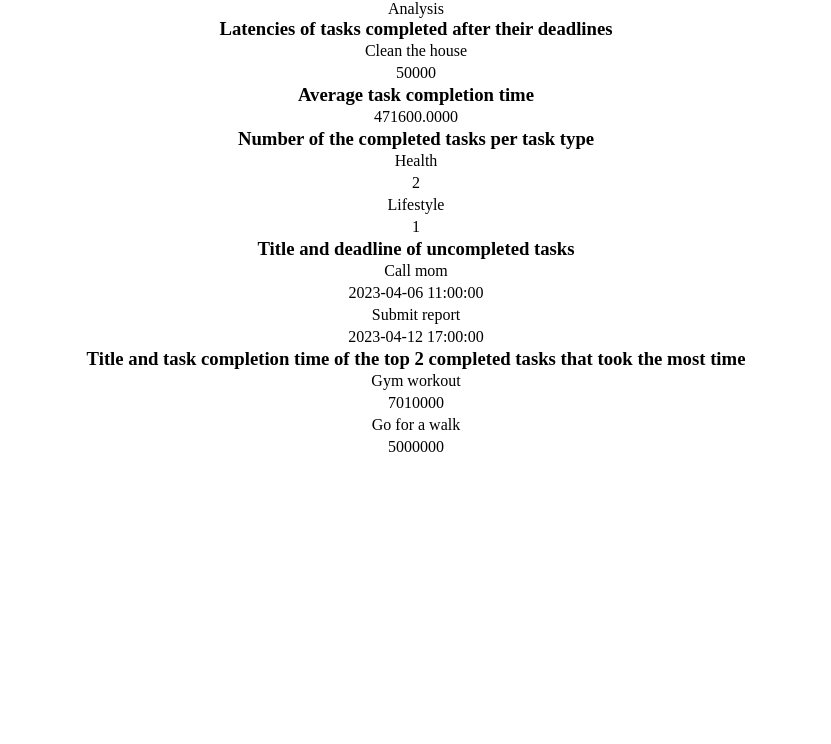
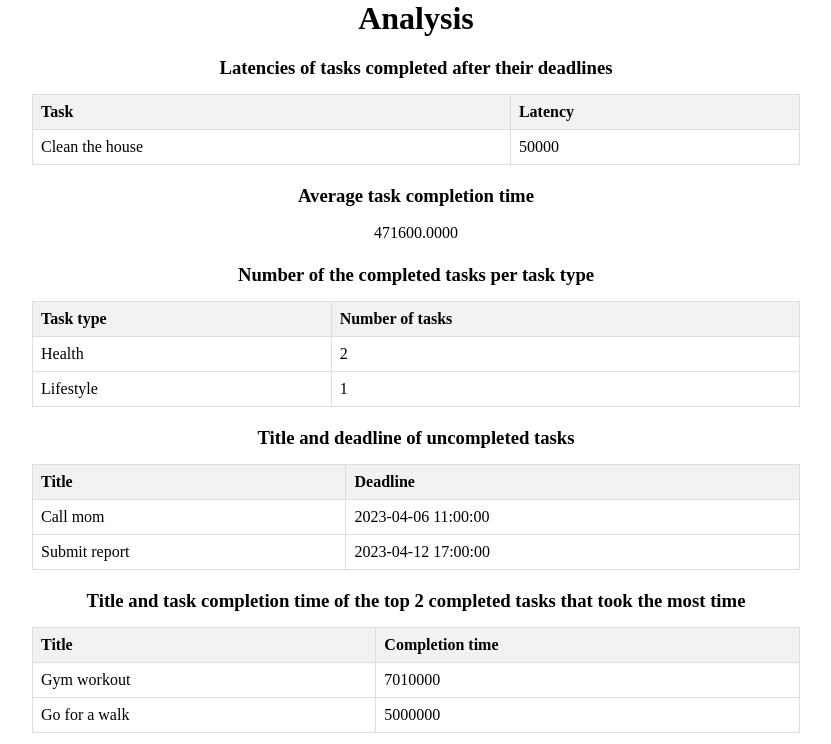
Before and after one commit to Onnrr/CS353_HW4, a Flask app: page /analysis in a window 1280 px wide. Shown: the part 56-800 px from the top of the page, without its empty margins (224-1055 px from the left). Run offline with Flask 2, Linux system fonts and the light colour scheme; a user stored in the database is signed in; data comes from the database, SQL or seed files in the repository; data that the repository does not hold is empty; some libraries are stand-ins or nearby versions.

Commit message:
Fixed order, update

```diff
--- a/app/app.py
+++ b/app/app.py
@@ -70,11 +70,14 @@ def register():
 def tasks():
     message = ''
     cursor = mysql.connection.cursor(MySQLdb.cursors.DictCursor)
-    cursor.execute('SELECT * FROM Task WHERE user_id = %s;', (session['userid'],))
+    cursor.execute('SELECT * FROM Task WHERE user_id = %s ORDER BY deadline;', (session['userid'],))
     tasks = cursor.fetchall()
+
+    cursor.execute('SELECT * FROM Task WHERE user_id = %s AND status = \'Done\' ORDER BY done_time;', (session['userid'],))
+    completed = cursor.fetchall()
     cursor.execute('SELECT * FROM TaskType;')
     types = cursor.fetchall()
-    return render_template('tasks.html', tasks=tasks, message=message, session=session, types = types)
+    return render_template('tasks.html', tasks=tasks, completed=completed, message=message, session=session, types = types)
 
 @app.route('/add_task', methods =['POST'])
 def add_task():
@@ -148,10 +151,12 @@ def uncomplete(id):
 @app.route('/update', methods =['POST'])
 def update():
     cursor = mysql.connection.cursor(MySQLdb.cursors.DictCursor)
-    if session['loggedin'] and 'title' in request.form and 'description' in request.form and 'task_type' in request.form:
+    if session['loggedin'] and 'title' in request.form and 'description' in request.form and 'task_type' in request.form and 'deadline_time' in request.form and 'deadline_date' in request.form:
         cursor.execute('UPDATE Task SET title=%s WHERE id=%s;', (request.form['title'], session['selected']['id'],))
         cursor.execute('UPDATE Task SET description = %s WHERE id = %s;', (request.form['description'],session['selected']['id'],))
         cursor.execute('UPDATE Task SET task_type = %s WHERE id = %s;', (request.form['task_type'],session['selected']['id'],))
+        deadline = request.form['deadline_date'] + ' ' + request.form['deadline_time']
+        cursor.execute('UPDATE Task SET deadline = %s WHERE id = %s;', (deadline,session['selected']['id'],))
         mysql.connection.commit()
         session['selected'] = None
 
--- a/app/static/css/main.css
+++ b/app/static/css/main.css
@@ -131,3 +131,21 @@ a:hover {
 p {
     padding: 2px;
 }
+
+table {
+    border-collapse: collapse;
+    width: 60%;
+}
+th, td {
+    text-align: left;
+    padding: 8px;
+    border: 1px solid #ddd;
+}
+th {
+    background-color: #f2f2f2;
+}
+
+.analysis-title {
+    margin-top: 20px;
+    margin-bottom: 15px;
+}
--- a/app/templates/analysis.html
+++ b/app/templates/analysis.html
@@ -17,33 +17,82 @@
           </form>
       </div>
     </div>
-		<hs1>Analysis</hs1>
-        <h3>Latencies of tasks completed after their deadlines</h3>
+		<h1>Analysis</h1>
+    <h3 class="analysis-title">Latencies of tasks completed after their deadlines</h3>
+    <table>
+      <thead>
+        <tr>
+          <th>Task</th>
+          <th>Latency</th>
+        </tr>
+      </thead>
+      <tbody>
         {% for lat in latencies %}
-            <p>{{lat.title}}</p>
-            <p>{{lat.latency}}</p>
+          <tr>
+            <td>{{lat.title}}</td>
+            <td>{{lat.latency}}</td>
+          </tr>
         {% endfor %}
+      </tbody>
+    </table>
 
-        <h3>Average task completion time</h3>
-        <p>{{average_completion.average}}</p>
+    <h3 class="analysis-title">Average task completion time</h3>
+    <p>{{average_completion.average}}</p>
 
-        <h3>Number of the completed tasks per task type</h3>
+    <h3 class="analysis-title">Number of the completed tasks per task type</h3>
+    <table>
+      <thead>
+        <tr>
+          <th>Task type</th>
+          <th>Number of tasks</th>
+        </tr>
+      </thead>
+      <tbody>
         {% for task in task_counts %}
-            <p>{{task.task_type}}</p>
-            <p>{{task.count}}</p>
+          <tr>
+            <td>{{task.task_type}}</td>
+            <td>{{task.count}}</td>
+          </tr>
         {% endfor %}
+      </tbody>
+    </table>
 
-        <h3>Title and deadline of uncompleted tasks</h3>
-        {% for unc in uncompleted %}
-            <p>{{unc.title}}</p>
-            <p>{{unc.deadline}}</p>
+
+    <h3 class="analysis-title">Title and deadline of uncompleted tasks</h3>
+    <table>
+      <thead>
+        <tr>
+          <th>Title</th>
+          <th>Deadline</th>
+        </tr>
+      </thead>
+      <tbody>
+        {%  for unc in uncompleted %}
+          <tr>
+            <td>{{unc.title}}</td>
+            <td>{{unc.deadline}}</td>
+          </tr>
         {% endfor %}
+      </tbody>
+    </table>
 
-        <h3>Title and task completion time of the top 2 completed tasks that took the most time</h3>
-        {% for task in top_completions %}
-            <p>{{task.title}}</p>
-            <p>{{task.completion_time}}</p>
+    <h3 class="analysis-title">Title and task completion time of the top 2 completed tasks that took the most time</h3>
+    <table>
+      <thead>
+        <tr>
+          <th>Title</th>
+          <th>Completion time</th>
+        </tr>
+      </thead>
+      <tbody>
+        {%  for task in top_completions %}
+          <tr>
+            <td>{{task.title}}</td>
+            <td>{{task.completion_time}}</td>
+          </tr>
         {% endfor %}
+      </tbody>
+    </table>
 
 	</div>
   </body>
```
Also changed, not shown: other parts of app/static/css/main.css (+12 -12 lines), app/templates/tasks.html (+36 -19 lines).
